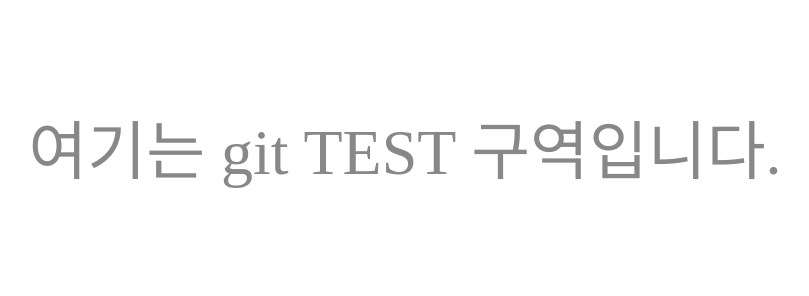
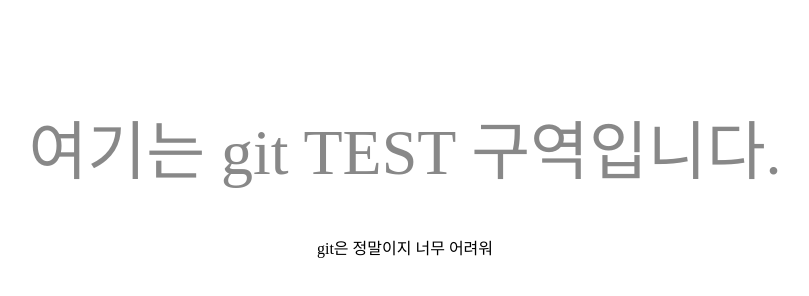
Before and after one commit to choscion/gitTest, a plain HTML site: page index.html in a window 1280 px wide. Shown: the whole page, without its empty margins (235-1044 px from the left). Drawn offline with Linux system fonts and the light colour scheme.

Commit message:
Add paragraph in main2 branch

```diff
--- a/index.html
+++ b/index.html
@@ -9,6 +9,7 @@
 <body>
     <main class="container">
         <h1>여기는 git TEST 구역입니다.</h1>
+        <p>git은 정말이지 너무 어려워</p>
     </main>
 </body>
 </html>
```
